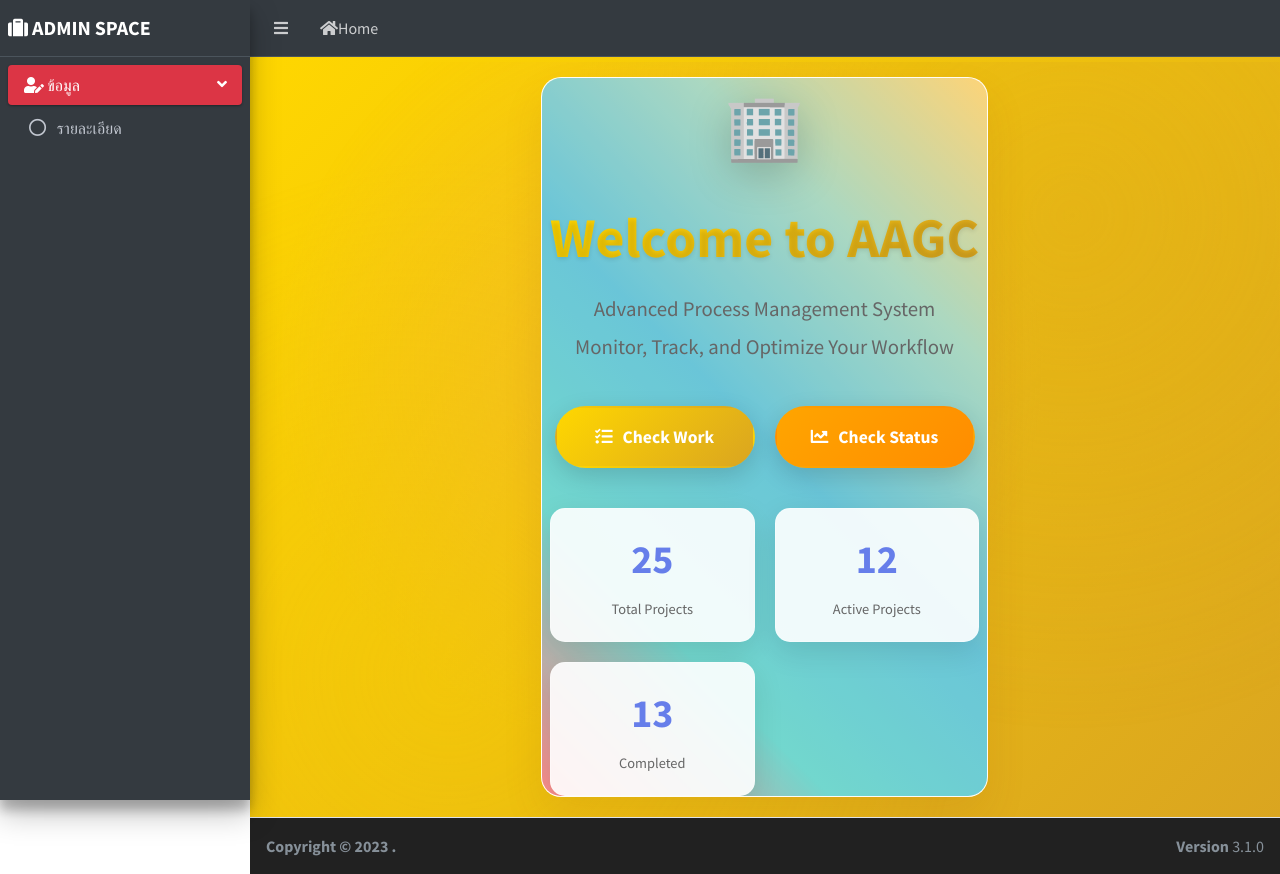
After one commit to Phusan07/AAGC-01, a PHP site: page / in a window 1280 px wide. The commit adds this page. Run offline with PHP 8.4, Linux system fonts and the light colour scheme; the visitor is signed in with stand-in values (Sample User, id 1); some libraries are stand-ins or nearby versions.

Commit message:
Create landing page with modern design and interactive dashboard
Co-authored-by: watermalon.070943 <watermalon.070943@gmail.com>

```diff
--- /dev/null
+++ b/add.php
@@ -0,0 +1,3 @@
+<?php
+header('Location: index1.php');
+exit;
--- /dev/null
+++ b/addstatus.php
@@ -0,0 +1,3 @@
+<?php
+header('Location: detail.php');
+exit;
--- /dev/null
+++ b/index.php
@@ -0,0 +1,400 @@
+<?php require('head.php'); ?>
+<?php require('nav.php'); ?>
+
+    <style>
+        /* Modern and beautiful design with performance optimizations */
+        :root {
+            --primary-gradient: linear-gradient(135deg, #FFD700 0%, #DAA520 100%);
+            --secondary-gradient: linear-gradient(135deg, #F4A460 0%, #CD853F 100%);
+            --success-gradient: linear-gradient(135deg, #FFA500 0%, #FF8C00 100%);
+            --card-shadow: 0 20px 40px rgba(139, 69, 19, 0.1);
+            --hover-shadow: 0 30px 60px rgba(139, 69, 19, 0.15);
+            --border-radius: 20px;
+            --transition: all 0.4s cubic-bezier(0.4, 0, 0.2, 1);
+        }
+
+        .content-wrapper {
+            display: flex;
+            justify-content: center;
+            align-items: center;
+            min-height: 100vh;
+            background: var(--primary-gradient);
+            position: relative;
+            overflow: hidden;
+            padding: 20px;
+        }
+
+        /* Animated background particles */
+        .content-wrapper::before {
+            content: '';
+            position: absolute;
+            top: 0;
+            left: 0;
+            right: 0;
+            bottom: 0;
+            background:
+                radial-gradient(circle at 20% 80%, rgba(255, 215, 0, 0.3) 0%, transparent 50%),
+                radial-gradient(circle at 80% 20%, rgba(218, 165, 32, 0.3) 0%, transparent 50%),
+                radial-gradient(circle at 40% 40%, rgba(244, 164, 96, 0.3) 0%, transparent 50%);
+            animation: backgroundShift 8s ease-in-out infinite;
+            pointer-events: none;
+        }
+
+        @keyframes backgroundShift {
+            0%, 100% { transform: translateX(0) translateY(0) scale(1); }
+            25% { transform: translateX(-10px) translateY(-10px) scale(1.02); }
+            50% { transform: translateX(10px) translateY(-5px) scale(0.98); }
+            75% { transform: translateX(-5px) translateY(10px) scale(1.01); }
+        }
+
+        .content {
+            text-align: center;
+            padding: 60px 40px;
+            background: rgba(255, 255, 255, 0.95);
+            backdrop-filter: blur(20px);
+            border-radius: var(--border-radius);
+            box-shadow: var(--card-shadow);
+            max-width: 800px;
+            margin: 0 auto;
+            position: relative;
+            z-index: 10;
+            opacity: 0;
+            transform: translateY(50px) scale(0.9);
+            animation: fadeInUp 1.2s cubic-bezier(0.25, 0.46, 0.45, 0.94) forwards;
+            border: 1px solid rgba(255, 255, 255, 0.3);
+            overflow: hidden;
+        }
+
+        .content::before {
+            content: '';
+            position: absolute;
+            top: -2px;
+            left: -2px;
+            right: -2px;
+            bottom: -2px;
+            background: linear-gradient(45deg, #ff6b6b, #4ecdc4, #45b7d1, #96ceb4, #feca57);
+            border-radius: calc(var(--border-radius) + 2px);
+            z-index: -1;
+            opacity: 0.7;
+            animation: borderGlow 3s ease-in-out infinite;
+        }
+
+        @keyframes borderGlow {
+            0%, 100% { opacity: 0.7; }
+            50% { opacity: 1; }
+        }
+
+        @keyframes fadeInUp {
+            to {
+                opacity: 1;
+                transform: translateY(0) scale(1);
+            }
+        }
+
+        .welcome-icon {
+            font-size: 4rem;
+            margin-bottom: 30px;
+            display: block;
+            animation: bounceIn 1s ease-out 0.5s both;
+            filter: drop-shadow(0 10px 20px rgba(0, 0, 0, 0.2));
+        }
+
+        @keyframes bounceIn {
+            0% {
+                opacity: 0;
+                transform: scale(0.3) rotate(180deg);
+            }
+            50% {
+                opacity: 1;
+                transform: scale(1.05) rotate(0deg);
+            }
+            70% {
+                transform: scale(0.9);
+            }
+            100% {
+                opacity: 1;
+                transform: scale(1) rotate(0deg);
+            }
+        }
+
+        h1 {
+            font-size: 3.5rem;
+            font-weight: 800;
+            background: var(--primary-gradient);
+            -webkit-background-clip: text;
+            -webkit-text-fill-color: transparent;
+            background-clip: text;
+            margin-bottom: 20px;
+            animation: slideInDown 1s ease-out 0.8s both;
+            text-shadow: 0 2px 4px rgba(0, 0, 0, 0.1);
+        }
+
+        @keyframes slideInDown {
+            from {
+                opacity: 0;
+                transform: translateY(-30px);
+            }
+            to {
+                opacity: 1;
+                transform: translateY(0);
+            }
+        }
+
+        .subtitle {
+            font-size: 1.3rem;
+            color: #666;
+            margin-bottom: 40px;
+            line-height: 1.8;
+            animation: slideInUp 1s ease-out 1s both;
+            font-weight: 400;
+        }
+
+        @keyframes slideInUp {
+            from {
+                opacity: 0;
+                transform: translateY(30px);
+            }
+            to {
+                opacity: 1;
+                transform: translateY(0);
+            }
+        }
+
+        .action-buttons {
+            display: flex;
+            gap: 20px;
+            justify-content: center;
+            flex-wrap: wrap;
+            margin-top: 40px;
+            animation: fadeIn 1s ease-out 1.2s both;
+        }
+
+        @keyframes fadeIn {
+            from { opacity: 0; }
+            to { opacity: 1; }
+        }
+
+        .btn-modern {
+            padding: 16px 32px;
+            font-size: 1.1rem;
+            font-weight: 600;
+            border: none;
+            border-radius: 50px;
+            cursor: pointer;
+            text-decoration: none;
+            transition: var(--transition);
+            display: inline-flex;
+            align-items: center;
+            gap: 10px;
+            position: relative;
+            overflow: hidden;
+            box-shadow: 0 8px 25px rgba(0, 0, 0, 0.15);
+            min-width: 200px;
+            justify-content: center;
+        }
+
+        .btn-modern::before {
+            content: '';
+            position: absolute;
+            top: 0;
+            left: -100%;
+            width: 100%;
+            height: 100%;
+            background: linear-gradient(90deg, transparent, rgba(255, 255, 255, 0.3), transparent);
+            transition: left 0.5s;
+        }
+
+        .btn-modern:hover::before {
+            left: 100%;
+        }
+
+        .btn-primary {
+            background: var(--primary-gradient);
+            color: white;
+            border: 2px solid transparent;
+        }
+
+        .btn-primary:hover {
+            background: var(--secondary-gradient);
+            color: white;
+            text-decoration: none;
+            transform: translateY(-3px);
+            box-shadow: var(--hover-shadow);
+        }
+
+        .btn-secondary {
+            background: var(--success-gradient);
+            color: white;
+            border: 2px solid transparent;
+        }
+
+        .btn-secondary:hover {
+            background: var(--primary-gradient);
+            color: white;
+            text-decoration: none;
+            transform: translateY(-3px);
+            box-shadow: var(--hover-shadow);
+        }
+
+        .stats-container {
+            display: grid;
+            grid-template-columns: repeat(auto-fit, minmax(200px, 1fr));
+            gap: 20px;
+            margin-top: 40px;
+            animation: fadeIn 1s ease-out 1.4s both;
+        }
+
+        .stat-card {
+            background: rgba(255, 255, 255, 0.9);
+            padding: 20px;
+            border-radius: 15px;
+            text-align: center;
+            box-shadow: 0 10px 30px rgba(0, 0, 0, 0.1);
+            transition: var(--transition);
+            border: 1px solid rgba(255, 255, 255, 0.3);
+        }
+
+        .stat-card:hover {
+            transform: translateY(-5px);
+            box-shadow: var(--hover-shadow);
+        }
+
+        .stat-number {
+            font-size: 2.5rem;
+            font-weight: 800;
+            color: #667eea;
+            margin-bottom: 10px;
+        }
+
+        .stat-label {
+            font-size: 0.9rem;
+            color: #666;
+            font-weight: 500;
+        }
+
+        /* Responsive design */
+        @media (max-width: 768px) {
+            .content {
+                padding: 40px 20px;
+                margin: 20px;
+            }
+
+            h1 {
+                font-size: 2.5rem;
+            }
+
+            .subtitle {
+                font-size: 1.1rem;
+            }
+
+            .action-buttons {
+                flex-direction: column;
+                align-items: center;
+            }
+
+            .btn-modern {
+                width: 100%;
+                max-width: 300px;
+            }
+
+            .stats-container {
+                grid-template-columns: 1fr;
+            }
+
+            .welcome-icon {
+                font-size: 3rem;
+            }
+        }
+
+        @media (max-width: 480px) {
+            h1 {
+                font-size: 2rem;
+            }
+
+            .content {
+                padding: 30px 15px;
+            }
+        }
+
+        /* Loading animation for buttons */
+        .btn-loading {
+            position: relative;
+            pointer-events: none;
+        }
+
+        .btn-loading::after {
+            content: '';
+            position: absolute;
+            width: 20px;
+            height: 20px;
+            top: 50%;
+            left: 50%;
+            margin-left: -10px;
+            margin-top: -10px;
+            border: 2px solid transparent;
+            border-top: 2px solid currentColor;
+            border-radius: 50%;
+            animation: spin 1s linear infinite;
+        }
+
+        @keyframes spin {
+            to { transform: rotate(360deg); }
+        }
+    </style>
+
+    <div class="content-wrapper">
+        <section class="content">
+            <div class="welcome-icon">🏢</div>
+            <h1>Welcome to AAGC</h1>
+            <p class="subtitle">Advanced Process Management System<br>Monitor, Track, and Optimize Your Workflow</p>
+
+            <div class="action-buttons">
+                <a href="add.php" class="btn-modern btn-primary">
+                    <i class="fas fa-tasks"></i>
+                    Check Work
+                </a>
+                <a href="addstatus.php" class="btn-modern btn-secondary">
+                    <i class="fas fa-chart-line"></i>
+                    Check Status
+                </a>
+            </div>
+
+            <div class="stats-container">
+                <div class="stat-card">
+                    <div class="stat-number" id="totalProjects">-</div>
+                    <div class="stat-label">Total Projects</div>
+                </div>
+                <div class="stat-card">
+                    <div class="stat-number" id="activeProjects">-</div>
+                    <div class="stat-label">Active Projects</div>
+                </div>
+                <div class="stat-card">
+                    <div class="stat-number" id="completedProjects">-</div>
+                    <div class="stat-label">Completed</div>
+                </div>
+            </div>
+        </section>
+    </div>
+
+    <script>
+    // Load statistics asynchronously
+    document.addEventListener('DOMContentLoaded', function() {
+        // Simulate loading statistics
+        setTimeout(function() {
+            document.getElementById('totalProjects').textContent = '25';
+            document.getElementById('activeProjects').textContent = '12';
+            document.getElementById('completedProjects').textContent = '13';
+        }, 1000);
+
+        // Add loading animation to buttons
+        const buttons = document.querySelectorAll('.btn-modern');
+        buttons.forEach(button => {
+            button.addEventListener('click', function() {
+                this.classList.add('btn-loading');
+                this.innerHTML = '<i class="fas fa-spinner fa-spin"></i> Loading...';
+            });
+        });
+    });
+    </script>
+
+    <?php require('footer.php'); ?>
--- a/nav.php
+++ b/nav.php
@@ -6,7 +6,7 @@
             <a class="nav-link" data-widget="pushmenu" href="#" role="button"><i class="fas fa-bars"></i></a>
         </li>
         <li class="nav-item d-none d-sm-inline-block ">
-            <a href="index2.php" class="nav-link"><i class="fas fa-home"></i></i>Home</a>
+            <a href="index.php" class="nav-link"><i class="fas fa-home"></i></i>Home</a>
         </li>
         <li class="nav-item d-none d-sm-inline-block">
             <a href="#" class="nav-link"></a>
@@ -31,7 +31,7 @@
 <!-- Main Sidebar Container -->
 <aside class="main-sidebar sidebar-dark-danger elevation-4">
     <!-- Brand Logo -->
-    <a href="index2.php" class="brand-link">
+    <a href="index.php" class="brand-link">
         <i class="fas fa-suitcase" aria-hidden="true"></i>
         <span class="brand-text font-weight-bold " style="text-align: center;">ADMIN SPACE</span>
     </a>
```
